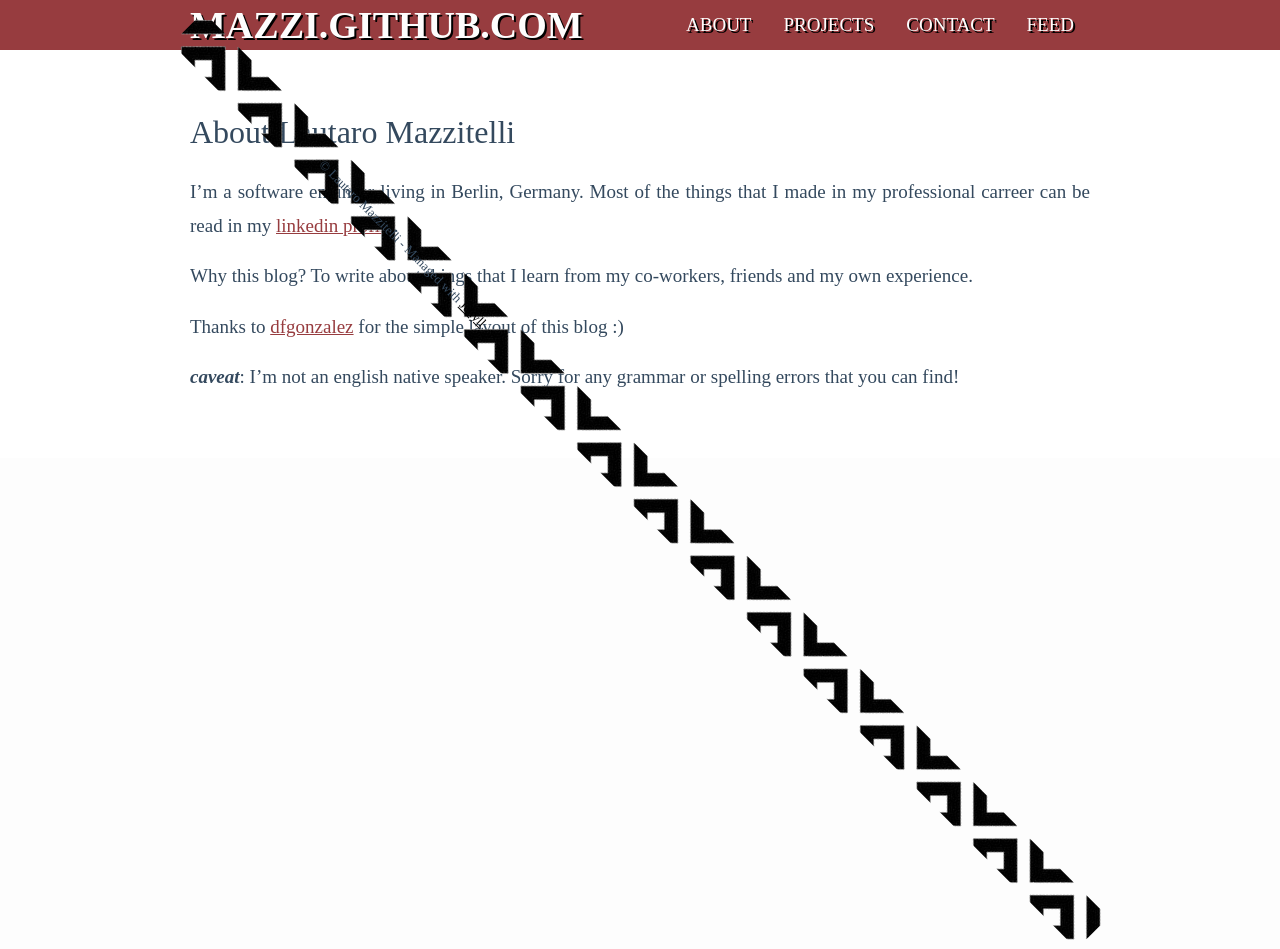
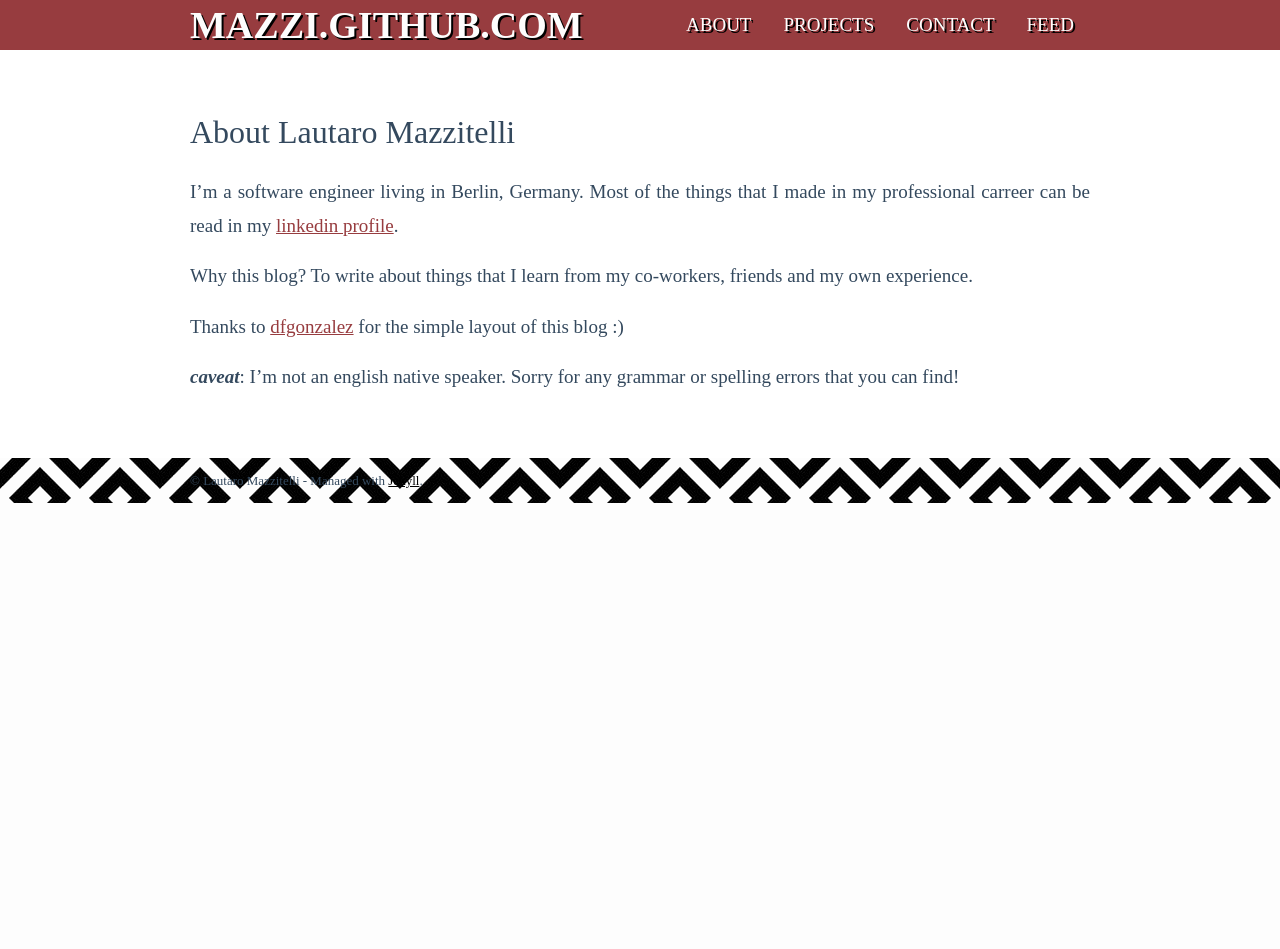
Before and after one commit to mazzi/mazzi.github.com, a Jekyll site: the page built from about.md, in a window 1280 px wide. Built offline with Jekyll 4.4.1, drawn with Linux system fonts in a browser that asks for light colours; after the commit the page ends 900 px from its top, so only the background shows below that.

Commit message:
[style] image rotation removed.

```diff
--- a/styles/screen.css
+++ b/styles/screen.css
@@ -250,11 +250,6 @@ div#footer {
 	font-size: 13px;
 	background: #bdc1c5;
 	background: url(tiles.png) 0 0 repeat;
-    -webkit-transform: rotate(45deg);
-    -moz-transform: rotate(45deg);
-    -ms-transform: rotate(45deg);
-    -o-transform: rotate(45deg);
-    transform: rotate(45deg);
 }
 
 div#footer p {
```
